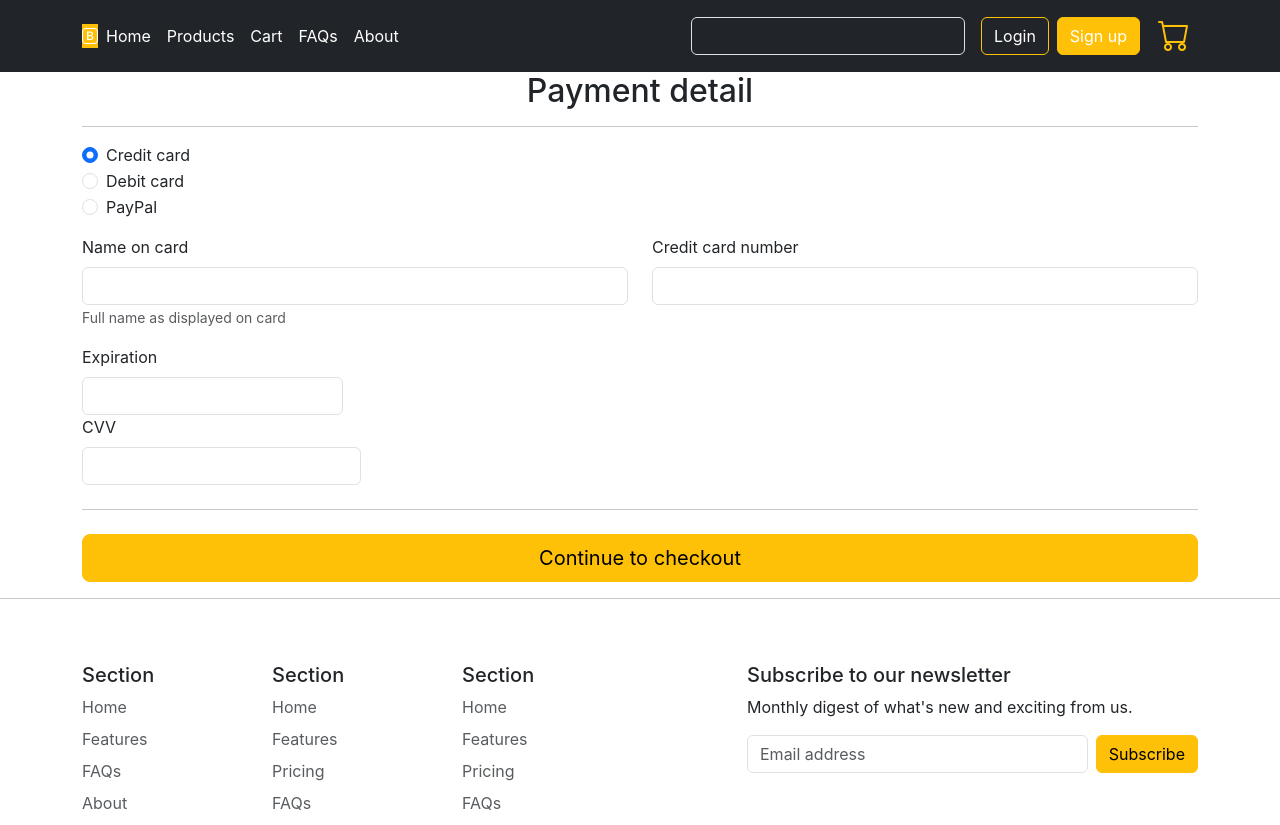
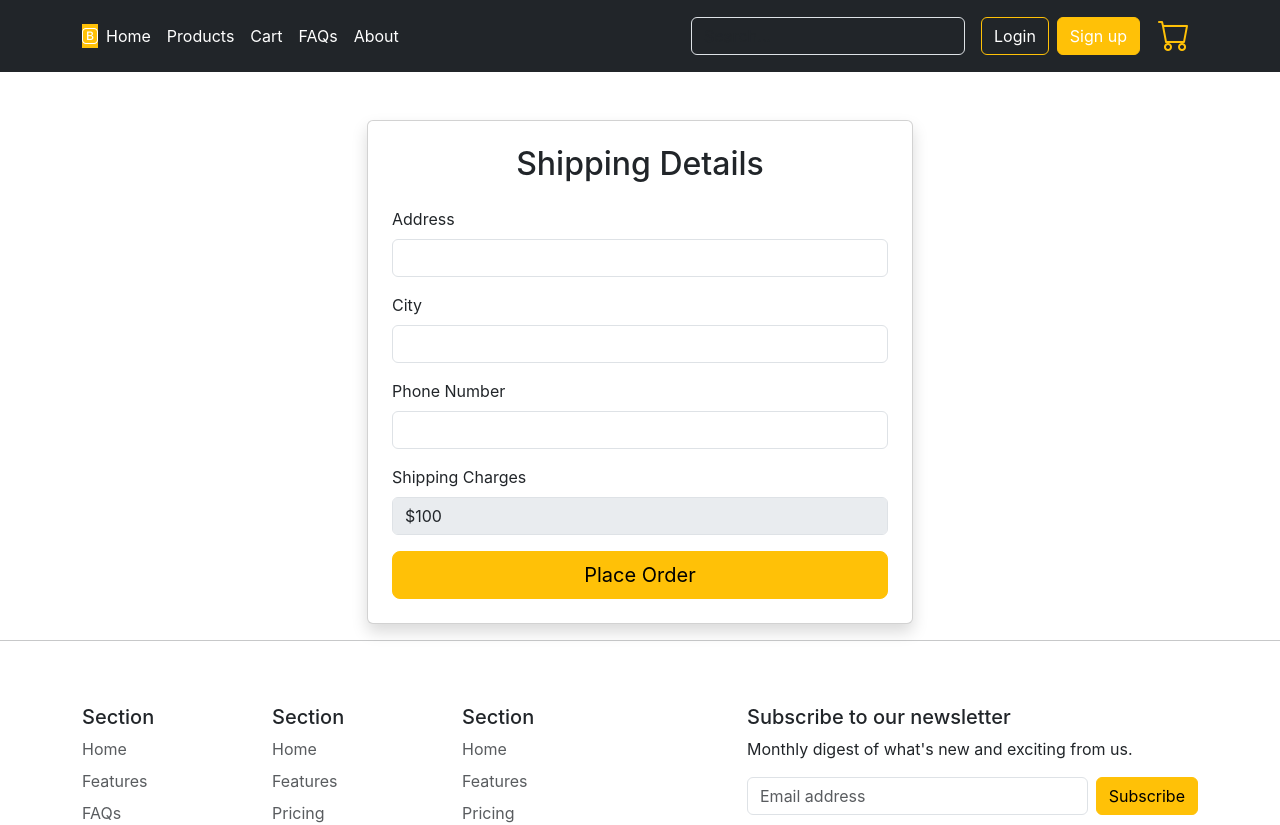
Before and after one commit to ramesh9813/bagshop_client, a React (Vite) app: page /checkout in a window 1280 px wide. Shown: the top 825 px of the page. Built offline with nearby package versions, Linux system fonts and the light colour scheme.

Commit message:
user icon work well after login  to website

```diff
--- a/src/MyRoute.jsx
+++ b/src/MyRoute.jsx
@@ -12,6 +12,7 @@ import Register from './pages/Register'
 //import Show from './context/Show'
 import CartItems from './redux/CartItems'
 import UserProfile from './pages/UserProfile'
+import PaymentSuccess from './component/PaymentSuccess'
 const MyRoute = () => {
   return (
     <>
@@ -26,6 +27,7 @@ const MyRoute = () => {
               <Route path='login' element={<Login/>}/>
               <Route path='register' element={<Register/>}/>
               <Route path='user' element={<UserProfile/>}/>
+              <Route path='payment/success' element={<PaymentSuccess/>}/>
 
               <Route path='redux' element={<CartItems/>}/>
             </Route>
--- a/src/Store.js
+++ b/src/Store.js
@@ -1,7 +1,9 @@
 import cartReducer from "./redux/reducer/CartReducer";
+import authReducer from "./redux/reducer/authReducer";
 import {combineReducers,legacy_createStore} from "redux";
 const reducers=combineReducers({
-    cart:cartReducer
+    cart:cartReducer,
+    auth:authReducer
 })
 
 const store=legacy_createStore(reducers)
--- a/src/component/Checkout.jsx
+++ b/src/component/Checkout.jsx
@@ -1,69 +1,142 @@
-import React from 'react'
+import React, { useState } from 'react';
+import axios from 'axios';
+import { useNavigate } from 'react-router-dom';
+import { ToastContainer, toast } from 'react-toastify';
+import 'react-toastify/dist/ReactToastify.css';
 
 const Checkout = () => {
+    const navigate = useNavigate();
+    const [address, setAddress] = useState('');
+    const [city, setCity] = useState('');
+    const [phoneNo, setPhoneNo] = useState('');
+    const [shippingPrice, setShippingPrice] = useState(100); // Default shipping cost
+
+    const submitEsewaForm = (actionUrl, formData) => {
+        const form = document.createElement("form");
+        form.method = "POST";
+        form.action = actionUrl;
+
+        Object.keys(formData).forEach((key) => {
+            const input = document.createElement("input");
+            input.type = "hidden";
+            input.name = key;
+            input.value = formData[key];
+            form.appendChild(input);
+        });
+
+        document.body.appendChild(form);
+        form.submit();
+    };
+
+    const submitHandler = async (e) => {
+        e.preventDefault();
+        try {
+            const config = {
+                headers: {
+                    'Content-Type': 'application/json'
+                },
+                withCredentials: true
+            };
+
+            const orderData = {
+                shippingInfo: {
+                    address,
+                    city,
+                    phoneNo
+                },
+                shippingPrice,
+                paymentInfo: {
+                    status: "Pending"
+                }
+            };
+
+            // 1. Create Order
+            const { data: orderResponse } = await axios.post(
+                `${import.meta.env.VITE_API_BASE_URL}/order/new`,
+                orderData,
+                config
+            );
+
+            if (orderResponse.success) {
+                // 2. Initiate Payment
+                const { data: paymentResponse } = await axios.post(
+                    `${import.meta.env.VITE_API_BASE_URL}/payment/initiate`,
+                    { orderId: orderResponse.order._id },
+                    config
+                );
+
+                if (paymentResponse.success) {
+                    // 3. Redirect to eSewa
+                    submitEsewaForm(paymentResponse.payment_url, paymentResponse.formData);
+                }
+            }
+
+        } catch (error) {
+            toast.error(error.response?.data?.message || "Failed to place order");
+        }
+    };
+
     return (
         <>
-        <div className="container">
-            <h2 className='text-center'>Payment detail</h2>
-            <hr />
-        <div class="my-3">
-            <div class="form-check">
-              <input id="credit" name="paymentMethod" type="radio" class="form-check-input" checked required />
-              <label class="form-check-label" for="credit">Credit card</label>
+            <ToastContainer theme='colored' position='top-center' />
+            <div className="container mt-5">
+                <div className="row justify-content-center">
+                    <div className="col-md-6">
+                        <div className="card shadow p-4">
+                            <h2 className="text-center mb-4">Shipping Details</h2>
+                            <form onSubmit={submitHandler}>
+                                <div className="mb-3">
+                                    <label htmlFor="address" className="form-label">Address</label>
+                                    <input
+                                        type="text"
+                                        className="form-control"
+                                        id="address"
+                                        value={address}
+                                        onChange={(e) => setAddress(e.target.value)}
+                                        required
+                                    />
                                 </div>
-            <div class="form-check">
-              <input id="debit" name="paymentMethod" type="radio" class="form-check-input" required />
-              <label class="form-check-label" for="debit">Debit card</label>
+                                <div className="mb-3">
+                                    <label htmlFor="city" className="form-label">City</label>
+                                    <input
+                                        type="text"
+                                        className="form-control"
+                                        id="city"
+                                        value={city}
+                                        onChange={(e) => setCity(e.target.value)}
+                                        required
+                                    />
                                 </div>
-            <div class="form-check">
-              <input id="paypal" name="paymentMethod" type="radio" class="form-check-input" required />
-              <label class="form-check-label" for="paypal">PayPal</label>
-            </div>
+                                <div className="mb-3">
+                                    <label htmlFor="phoneNo" className="form-label">Phone Number</label>
+                                    <input
+                                        type="number"
+                                        className="form-control"
+                                        id="phoneNo"
+                                        value={phoneNo}
+                                        onChange={(e) => setPhoneNo(e.target.value)}
+                                        required
+                                    />
                                 </div>
 
-        {/* name of the tag */}
-          <div class="row gy-3">
-            <div class="col-md-6">
-              <label for="cc-name" class="form-label">Name on card</label>
-              <input type="text" class="form-control" id="cc-name" placeholder="" required />
-              <small class="text-body-secondary">Full name as displayed on card</small>
-              <div class="invalid-feedback">
-                Name on card is required
-              </div>
+                                <div className="mb-3">
+                                    <label className="form-label">Shipping Charges</label>
+                                    <input
+                                        type="text"
+                                        className="form-control"
+                                        value={`$${shippingPrice}`}
+                                        disabled
+                                    />
                                 </div>
 
-            <div class="col-md-6">
-              <label for="cc-number" class="form-label">Credit card number</label>
-              <input type="text" class="form-control" id="cc-number" placeholder="" required />
-              <div class="invalid-feedback">
-                Credit card number is required
-              </div>
-            </div>
-
-            <div class="col-md-3">
-              <label for="cc-expiration" class="form-label">Expiration</label>
-              <input type="text" class="form-control" id="cc-expiration" placeholder="" required />
-              <div class="invalid-feedback">
-                Expiration date required
+                                <button type="submit" className="btn btn-warning w-100 btn-lg">Place Order</button>
+                            </form>
                         </div>
                     </div>
                 </div>
+            </div>
+        </>
+    );
+};
 
-        <div class="col-md-3">
-              <label for="cc-cvv" class="form-label">CVV</label>
-              <input type="text" class="form-control" id="cc-cvv" placeholder="" required />
-              <div class="invalid-feedback">
-                Security code required
-              </div>
-            </div>
-
-            <hr class="my-4"/>
-            <button class="w-100 btn btn-warning btn-lg" type="submit">Continue to checkout</button>
-          </div>
-
-
-    </>
-  )
-}
-
-export default Checkout
+export default Checkout;
--- a/src/component/Login.jsx
+++ b/src/component/Login.jsx
@@ -3,11 +3,13 @@ import axios from 'axios'
 import { useNavigate } from 'react-router-dom'
 import { ToastContainer, toast } from 'react-toastify'
 import 'react-toastify/dist/ReactToastify.css'
+import { useDispatch } from 'react-redux'
 
 const Login = () => {
   const [email, setEmail] = useState('')
   const [password, setPassword] = useState('')
   const navigate = useNavigate()
+  const dispatch = useDispatch()
 
   const handleSubmit = async (e) => {
     e.preventDefault()
@@ -27,8 +29,8 @@ const Login = () => {
 
       if (data.success) {
         toast.success("Login Successful!")
-        // You might want to store user info in a global state/context here
-        localStorage.setItem('user', JSON.stringify(data.user)) // Optional: for easy access to user info
+        localStorage.setItem('user', JSON.stringify(data.user))
+        dispatch({ type: 'LOGIN_SUCCESS', payload: data.user })
         setTimeout(() => {
             navigate('/')
         }, 1500)
--- /dev/null
+++ b/src/component/Spinner.jsx
@@ -0,0 +1,13 @@
+import React from 'react';
+
+const Spinner = () => {
+    return (
+        <div className="d-flex justify-content-center align-items-center" style={{ height: '100vh', width: '100%' }}>
+            <div className="spinner-border text-warning" role="status" style={{ width: '4rem', height: '4rem' }}>
+                <span className="visually-hidden">Loading...</span>
+            </div>
+        </div>
+    );
+};
+
+export default Spinner;
--- a/src/pages/Cart.jsx
+++ b/src/pages/Cart.jsx
@@ -3,6 +3,7 @@ import { FaTrash } from 'react-icons/fa';
 import axios from 'axios';
 import { ToastContainer, toast } from 'react-toastify';
 import 'react-toastify/dist/ReactToastify.css';
+import { Link } from 'react-router-dom';
 
 const Cart = () => {
     const[cartItems, setCartItems]=useState([])
@@ -126,7 +127,7 @@ const Cart = () => {
                                     </p>
                                     <hr />
                                     <div className="mt-3">
-                                        <button className='btn btn-warning' >Check Out</button>
+                                        <Link to="/checkout" className='btn btn-warning' >Check Out</Link>
                                     </div>
 
 
--- a/src/pages/Register.jsx
+++ b/src/pages/Register.jsx
@@ -36,9 +36,7 @@ const Register = () => {
 
         password:Yup.string()
         .required('Password is required')
-        // Regex logic: At least one lowercase, one uppercase, one digit, one special char, 8-40 chars.
-        // Removed the leading space from original regex
-        .matches(/^(?=.*[a-z])(?=.*[A-Z])(?=.*[0-9])(?=.*[@#?&!]).{8,40}$/,'password must have lowercase, uppercase,number, charcter and at least 8 charcter'),
+        .min(8, 'Password must be at least 8 characters'),
 
         cpassword:Yup.string()
         .required('Password conformation is mandatory')
--- /dev/null
+++ b/src/redux/reducer/authReducer.js
@@ -0,0 +1,22 @@
+const initialState = {
+    user: localStorage.getItem('user') ? JSON.parse(localStorage.getItem('user')) : null
+};
+
+const authReducer = (state = initialState, action) => {
+    switch(action.type) {
+        case 'LOGIN_SUCCESS':
+            return {
+                ...state,
+                user: action.payload
+            };
+        case 'LOGOUT':
+            return {
+                ...state,
+                user: null
+            };
+        default:
+            return state;
+    }
+};
+
+export default authReducer;
```
Also changed, not shown: src/component/Header.jsx (+5 -10 lines), src/component/PaymentSuccess.jsx (added, +76 -0 lines), src/pages/Product.jsx (+17 -6 lines), src/pages/ProductDetial.jsx (+11 -1 lines). Lines whose indentation alone changed are shown as unchanged.
